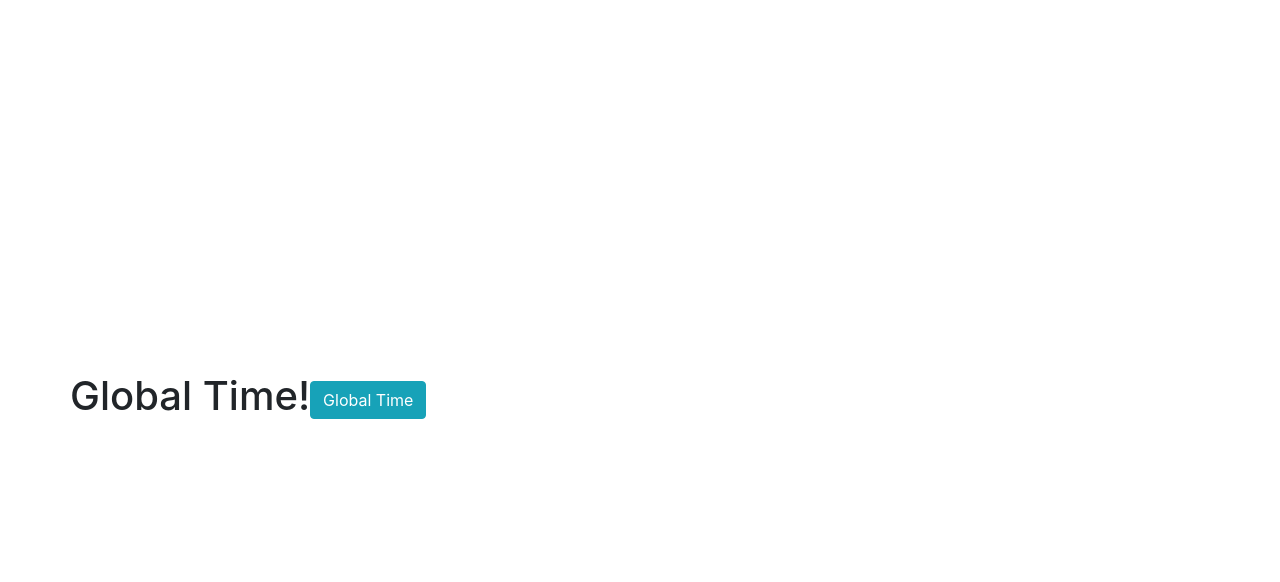
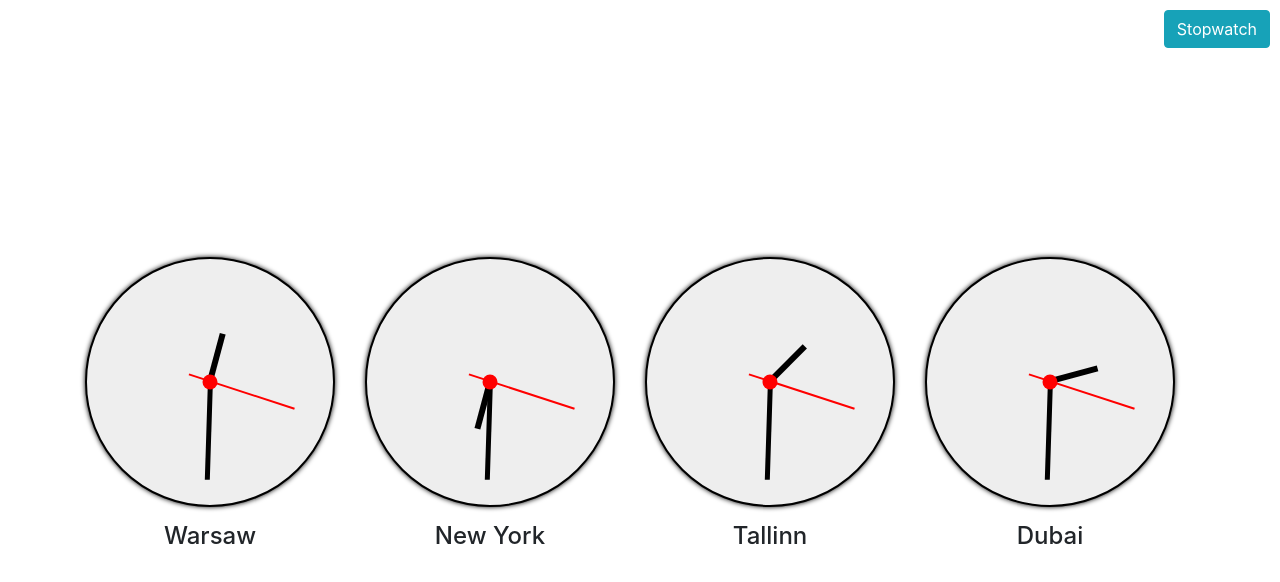
Before and after one commit to MarcinKowalski89/stopwatch, a React app: page /globaltime in a window 1280 px wide. Shown: the top 582 px of the page. Built offline with nearby package versions, Linux system fonts and the light colour scheme.

Commit message:
Create 4 different clocks (hardcoded)

```diff
--- /dev/null
+++ b/src/components/Clock.js
@@ -0,0 +1,50 @@
+import React from 'react';
+import PropTypes from 'prop-types';
+
+const Clock = (props) => {
+  const h = props.time.getHours();
+  const m = props.time.getMinutes();
+  const s = props.time.getSeconds();
+  const hdeg = (h * 30) + (m / 2);
+  const mdeg = (m * 6) + (s / 10);
+  const sdeg = s * 6;
+
+  const hoursDeg = {
+    transform: `rotate(${hdeg}deg)`,
+  };
+
+  const minutesDeg = {
+    transform: `rotate(${mdeg}deg)`,
+  };
+
+  const secondsDeg = {
+    transform: `rotate(${sdeg}deg)`,
+  };
+
+  return (
+    <div className="clock-wrapper">
+      <div className="clock">
+        <div
+          className="hours"
+          style={hoursDeg}
+        />
+        <div
+          className="minutes"
+          style={minutesDeg}
+        />
+        <div
+          className="seconds"
+          style={secondsDeg}
+        />
+      </div>
+      <h4 className="city">{props.city}</h4>
+    </div>
+  );
+};
+
+Clock.propTypes = {
+  time: PropTypes.instanceOf(Date).isRequired,
+  city: PropTypes.string.isRequired,
+};
+
+export default Clock;
--- a/src/components/GlobalTime.js
+++ b/src/components/GlobalTime.js
@@ -1,9 +1,56 @@
-import React from 'react';
+import React, { Fragment } from 'react';
+import { Link } from 'react-router-dom';
+import Clock from './Clock';
+import '../styles/GlobalTime.scss';
 
-const GlobalTime = () => (
-  <div>
-    <h1>Global Time!</h1>
-  </div>
-);
+class GlobalTime extends React.Component {
+  componentWillMount() {
+    this.setState({
+      timeWarsaw: new Date(new Date().toLocaleString('en-US', { timeZone: 'Europe/Warsaw' })),
+      timeNewYork: new Date(new Date().toLocaleString('en-US', { timeZone: 'America/New_York' })),
+      timeTallinn: new Date(new Date().toLocaleString('en-US', { timeZone: 'Europe/Tallinn' })),
+      timeDubai: new Date(new Date().toLocaleString('en-US', { timeZone: 'Asia/Dubai' })),
+    });
+  }
+  componentDidMount() {
+    this.clock = setInterval(() => this.run(), 1000);
+  }
 
+  componentWillUnmount() {
+    clearInterval(this.clock);
+  }
+
+  run() {
+    this.setState({
+      timeWarsaw: new Date(new Date().toLocaleString('en-US', { timeZone: 'Europe/Warsaw' })),
+      timeNewYork: new Date(new Date().toLocaleString('en-US', { timeZone: 'America/New_York' })),
+      timeTallinn: new Date(new Date().toLocaleString('en-US', { timeZone: 'Europe/Tallinn' })),
+      timeDubai: new Date(new Date().toLocaleString('en-US', { timeZone: 'Asia/Dubai' })),
+    });
+  }
+
+  render() {
+    return (
+      <Fragment>
+        <Clock
+          time={this.state.timeWarsaw}
+          city="Warsaw"
+        />
+        <Clock
+          time={this.state.timeNewYork}
+          city="New York"
+        />
+        <Clock
+          time={this.state.timeTallinn}
+          city="Tallinn"
+        />
+        <Clock
+          time={this.state.timeDubai}
+          city="Dubai"
+        />
+        <Link className="btn btn-info link" to="/stopwatch">Stopwatch</Link>
+      </Fragment>
+    );
+  }
+}
 export default GlobalTime;
--- a/src/components/Stopwatch.js
+++ b/src/components/Stopwatch.js
@@ -1,4 +1,5 @@
 import React, { Fragment } from 'react';
+import { Link } from 'react-router-dom';
 import Time from './Time';
 import Controls from './Controls';
 import Results from './Results';
@@ -15,6 +16,10 @@ class Stopwatch extends React.Component {
       results: [],
       isRunning: false,
     };
+  }
+
+  componentWillUnmount() {
+    clearInterval(this.timer);
   }
 
   startTime() {
@@ -66,6 +71,7 @@ class Stopwatch extends React.Component {
         <div className="col">
           <Results items={this.state.results} />
         </div>
+        <Link className="btn btn-info" to="/globaltime">Global Time</Link>
       </Fragment>
     );
   }
--- a/src/components/App.js
+++ b/src/container/App.js
@@ -1,16 +1,16 @@
 import React from 'react';
-import { Switch, Route, Link } from 'react-router-dom';
-import Stopwatch from './Stopwatch';
-import GlobalTime from './GlobalTime';
+import { Switch, Route, Redirect } from 'react-router-dom';
+import Stopwatch from '../components/Stopwatch';
+import GlobalTime from '../components/GlobalTime';
 
 const App = () => (
   <div className="container">
     <div className="row d-flex align-items-center" style={{ height: '100%' }}>
       <Switch>
-        <Route exact path="/" component={Stopwatch} />
+        <Route path="/stopwatch" component={Stopwatch} />
         <Route path="/globaltime" component={GlobalTime} />
+        <Redirect to="/stopwatch" />
       </Switch>
-      <Link className="btn btn-info" to="/globaltime">Global Time</Link>
     </div>
   </div>
 );
--- a/src/index.js
+++ b/src/index.js
@@ -1,7 +1,7 @@
 import React from 'react';
 import { render } from 'react-dom';
 import { BrowserRouter } from 'react-router-dom';
-import App from './components/App';
+import App from './container/App';
 
 render(
   (
--- /dev/null
+++ b/src/styles/GlobalTime.scss
@@ -0,0 +1,74 @@
+.clock-wrapper {
+  .clock {
+    position: relative;
+    border-radius: 50%;
+    height: 250px;
+    width: 250px;
+    margin: 15px;
+    background-color: #eee;
+    border: 2px solid #000;
+    box-shadow: 0 0 5px #000;
+
+    &::after,
+    .hours,
+    .minutes,
+    .seconds {
+      position: absolute;
+    }
+
+    &::after,
+    .hours,
+    .minutes {
+      background-color: #000;
+    }
+
+    .hours,
+    .minutes {
+      transform-origin: 50% 100%;
+    }
+
+    &::after {
+      content: '';
+      background: red;
+      border-radius: 50%;
+      left: 50%;
+      top: 50%;
+      transform: translate(-50%,-50%);
+      width: 15px;
+      height: 15px;
+    }
+
+    .hours {
+      height: 20%;
+      left: 48.75%;
+      top: 30%;
+      width: 2.5%;
+    }
+
+    .minutes {
+      height: 40%;
+      left: 49%;
+      top: 10%;
+      width: 2%;
+    }
+
+    .seconds {
+      background: red;
+      height: 45%;
+      left: 49.5%;
+      top: 14%;
+      transform-origin: 50% 80%;
+      width: 1%;
+    }
+  }
+
+  .city {
+    text-align: center;
+  }
+}
+
+.link {
+  position: absolute;
+  top: 10px;
+  right: 10px;
+}
--- a/webpack.config.js
+++ b/webpack.config.js
@@ -25,6 +25,14 @@ const config = {
         enforce: 'pre',
         loader: 'eslint-loader',
       },
+      {
+        test: /\.s?css$/,
+        use: [
+          'style-loader',
+          'css-loader',
+          'sass-loader',
+        ],
+      },
     ],
   },
   devServer: {
```
Also changed, not shown: package.json (+8 -4 lines).
